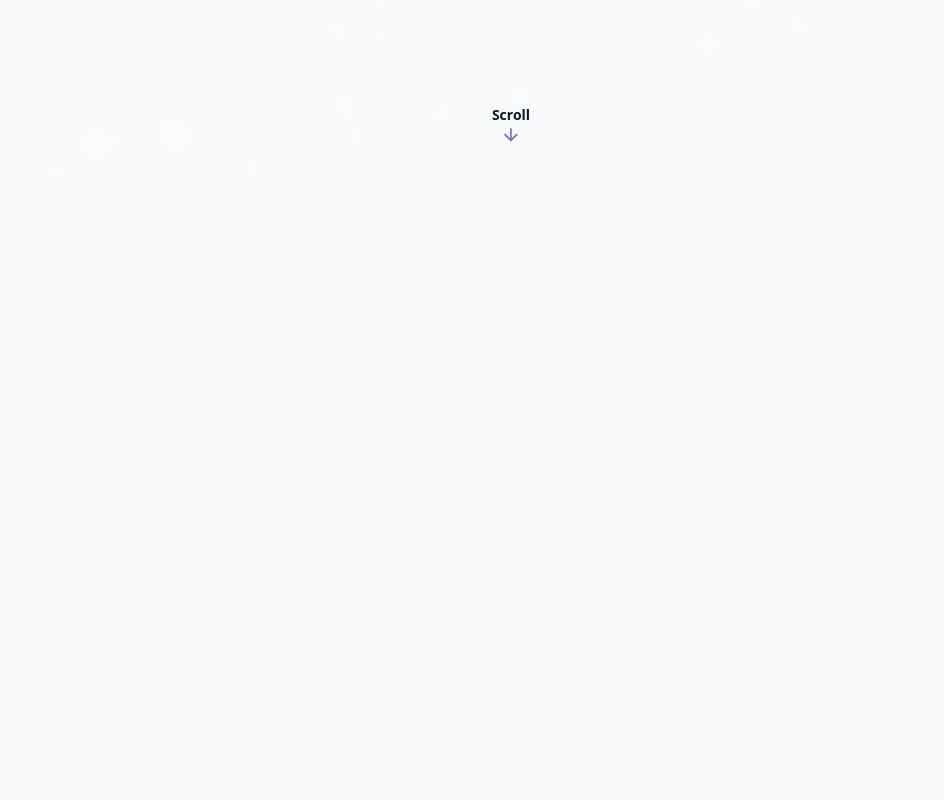
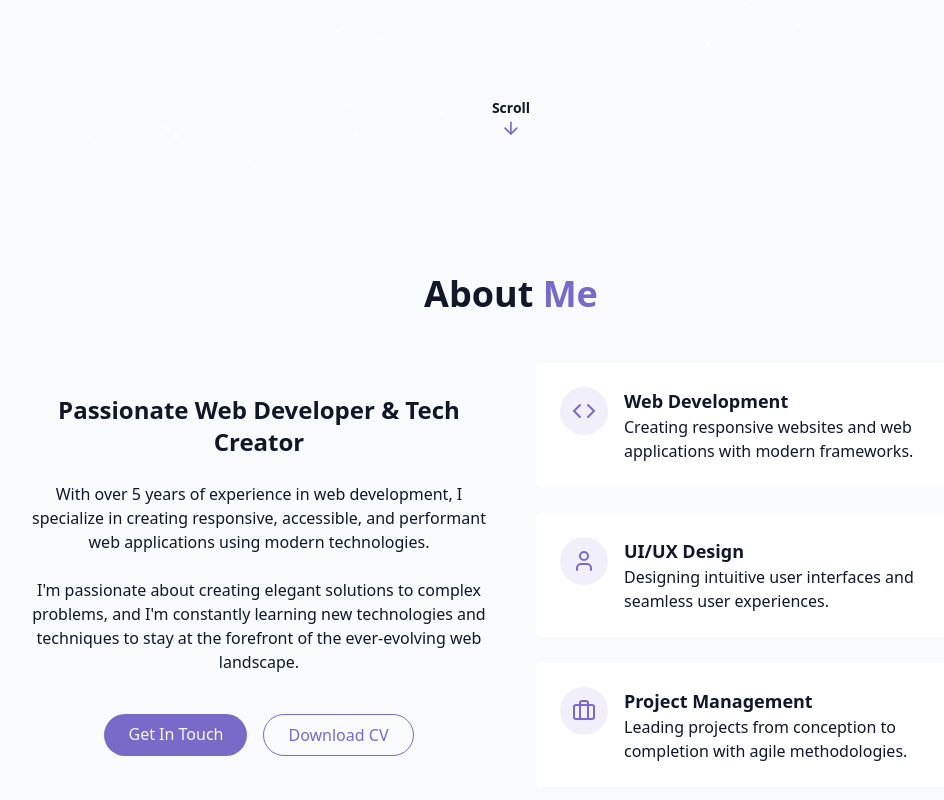
Before and after one commit to eikefrota/portfolio, a React (Vite) app: page / in a window 1280 px wide. Shown: the part 622-1422 px from the top of the page, without its empty margins (129-1073 px from the left). Before the commit the page ends 800 px from the top, so only its background shows below. Built offline with nearby package versions, Linux system fonts and the light colour scheme.

Commit message:
About Me Section

```diff
--- /dev/null
+++ b/src/components/AboutSection.jsx
@@ -0,0 +1,95 @@
+import { Briefcase, Code, User } from "lucide-react";
+
+export const AboutSection = () => {
+    return (
+        <section id="about" className="py-24 px-4 relative">
+            {" "}
+            <div className="container mx-auto max-w-5xl">
+                <h2 className="text-3xl md:text-4xl font-bold mb-12 text-center">
+                    About <span className="text-primary"> Me</span>
+                </h2>
+
+                <div className="grid grid-cols-1 md:grid-cols-2 gap-12 items-center">
+                    <div className="space-y-6">
+                        <h3 className="text-2xl font-semibold">
+                            Passionate Web Developer & Tech Creator
+                        </h3>
+
+                        <p className="text-muted-foreground">
+                            With over 5 years of experience in web development, I specialize
+                            in creating responsive, accessible, and performant web
+                            applications using modern technologies.
+                        </p>
+
+                        <p className="text-muted-foreground">
+                            I'm passionate about creating elegant solutions to complex
+                            problems, and I'm constantly learning new technologies and
+                            techniques to stay at the forefront of the ever-evolving web
+                            landscape.
+                        </p>
+
+                        <div className="flex flex-col sm:flex-row gap-4 pt-4 justify-center">
+                            <a href="#contact" className="cosmic-button">
+                                {" "}
+                                Get In Touch
+                            </a>
+
+                            <a
+                                href=""
+                                className="px-6 py-2 rounded-full border border-primary text-primary hover:bg-primary/10 transition-colors duration-300"
+                            >
+                                Download CV
+                            </a>
+                        </div>
+                    </div>
+
+                    <div className="grid grid-cols-1 gap-6">
+                        <div className="gradient-border p-6 card-hover">
+                            <div className="flex items-start gap-4">
+                                <div className="p-3 rounded-full bg-primary/10">
+                                    <Code className="h-6 w-6 text-primary" />
+                                </div>
+                                <div className="text-left">
+                                    <h4 className="font-semibold text-lg"> Web Development</h4>
+                                    <p className="text-muted-foreground">
+                                        Creating responsive websites and web applications with
+                                        modern frameworks.
+                                    </p>
+                                </div>
+                            </div>
+                        </div>
+                        <div className="gradient-border p-6 card-hover">
+                            <div className="flex items-start gap-4">
+                                <div className="p-3 rounded-full bg-primary/10">
+                                    <User className="h-6 w-6 text-primary" />
+                                </div>
+                                <div className="text-left">
+                                    <h4 className="font-semibold text-lg">UI/UX Design</h4>
+                                    <p className="text-muted-foreground">
+                                        Designing intuitive user interfaces and seamless user
+                                        experiences.
+                                    </p>
+                                </div>
+                            </div>
+                        </div>
+                        <div className="gradient-border p-6 card-hover">
+                            <div className="flex items-start gap-4">
+                                <div className="p-3 rounded-full bg-primary/10">
+                                    <Briefcase className="h-6 w-6 text-primary" />
+                                </div>
+
+                                <div className="text-left">
+                                    <h4 className="font-semibold text-lg">Project Management</h4>
+                                    <p className="text-muted-foreground">
+                                        Leading projects from conception to completion with agile
+                                        methodologies.
+                                    </p>
+                                </div>
+                            </div>
+                        </div>
+                    </div>
+                </div>
+            </div>
+        </section>
+    );
+};
--- a/src/pages/Home.jsx
+++ b/src/pages/Home.jsx
@@ -1,6 +1,7 @@
 import { StarBackground } from "@/components/StarBackground";
 import { Navbar } from "@/components/Navbar";
 import { HeroSection } from "@/components/HeroSection";
+import { AboutSection } from "@/components/AboutSection";
 
 export const Home = () => {
     return (
@@ -13,6 +14,7 @@
             {/* Main Content */}
             <main>
                 <HeroSection />
+                <AboutSection />
             </main>
 
             {/* Footer */}
```
